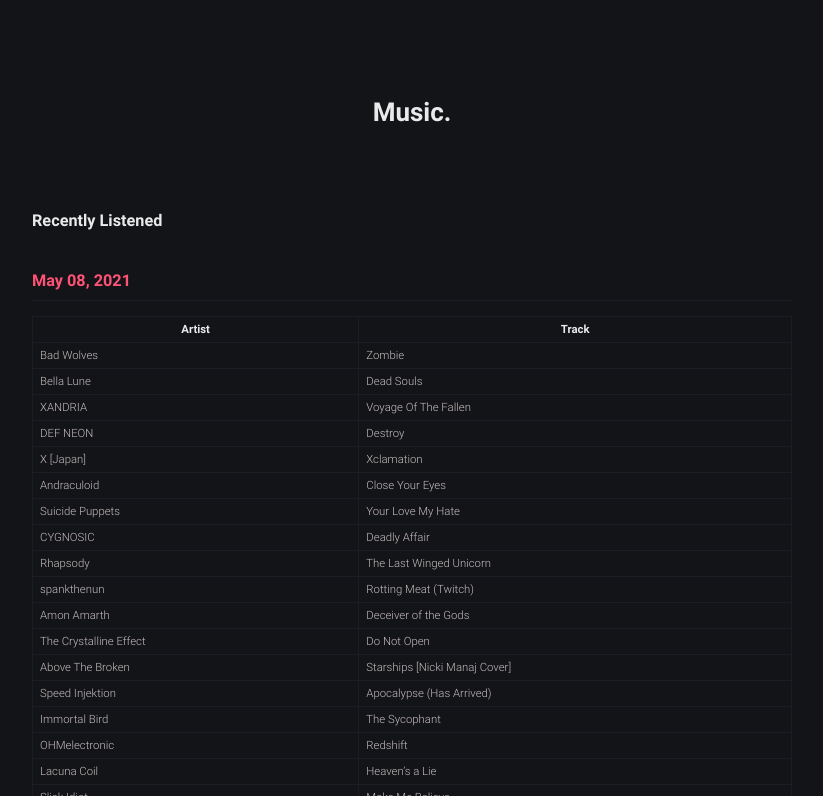
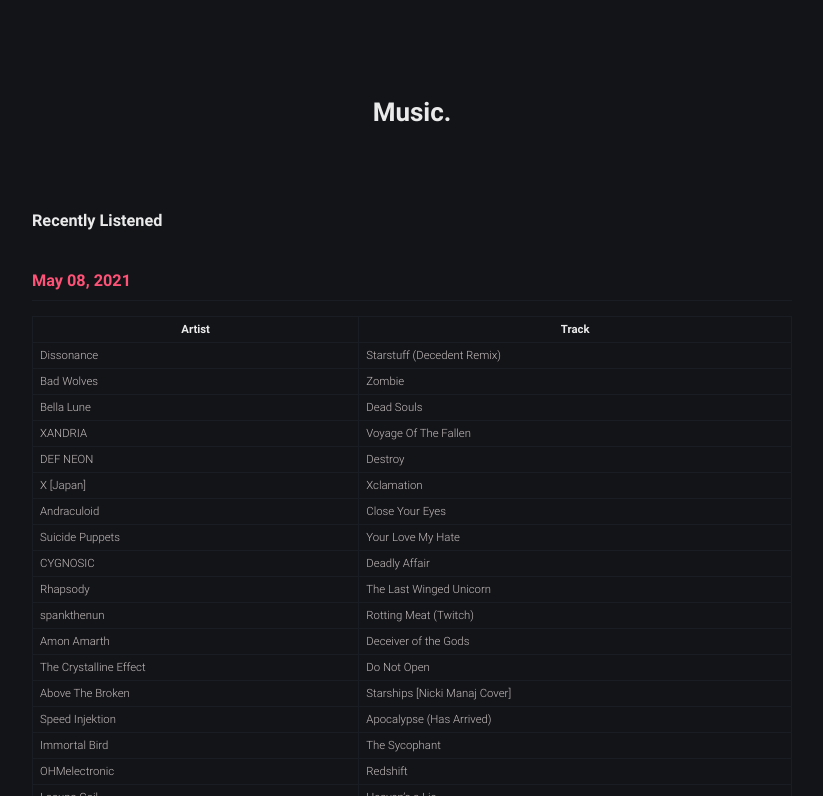
Before and after one commit to robert-marshall/xyz, a Jekyll site: the page built from music.md, in a window 1280 px wide and 900 px high, cut to the strip 104-900 px from the top of the window. Shown: the whole strip, without its empty margins (228-1051 px from the left). Built offline with Jekyll 4.4.1, drawn with Linux system fonts in a browser that asks for light colours.

Commit message:
Derpy hooves

```diff
--- a/music.md
+++ b/music.md
@@ -11,6 +11,7 @@
 
 | Artist | Track |
 |--------|-------|
+Dissonance | Starstuff (Decedent Remix)
 Bad Wolves | Zombie
 Bella Lune | Dead Souls
 XANDRIA | Voyage Of The Fallen
```
